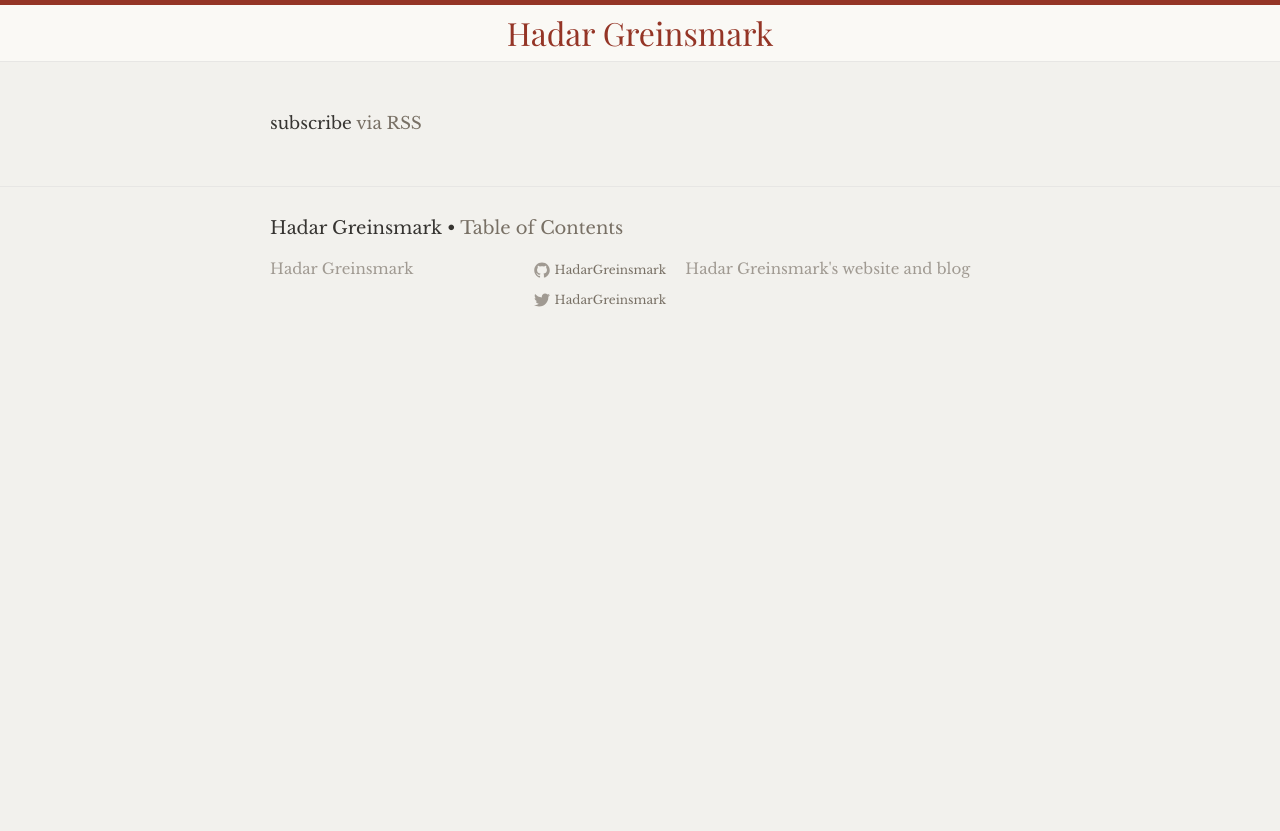
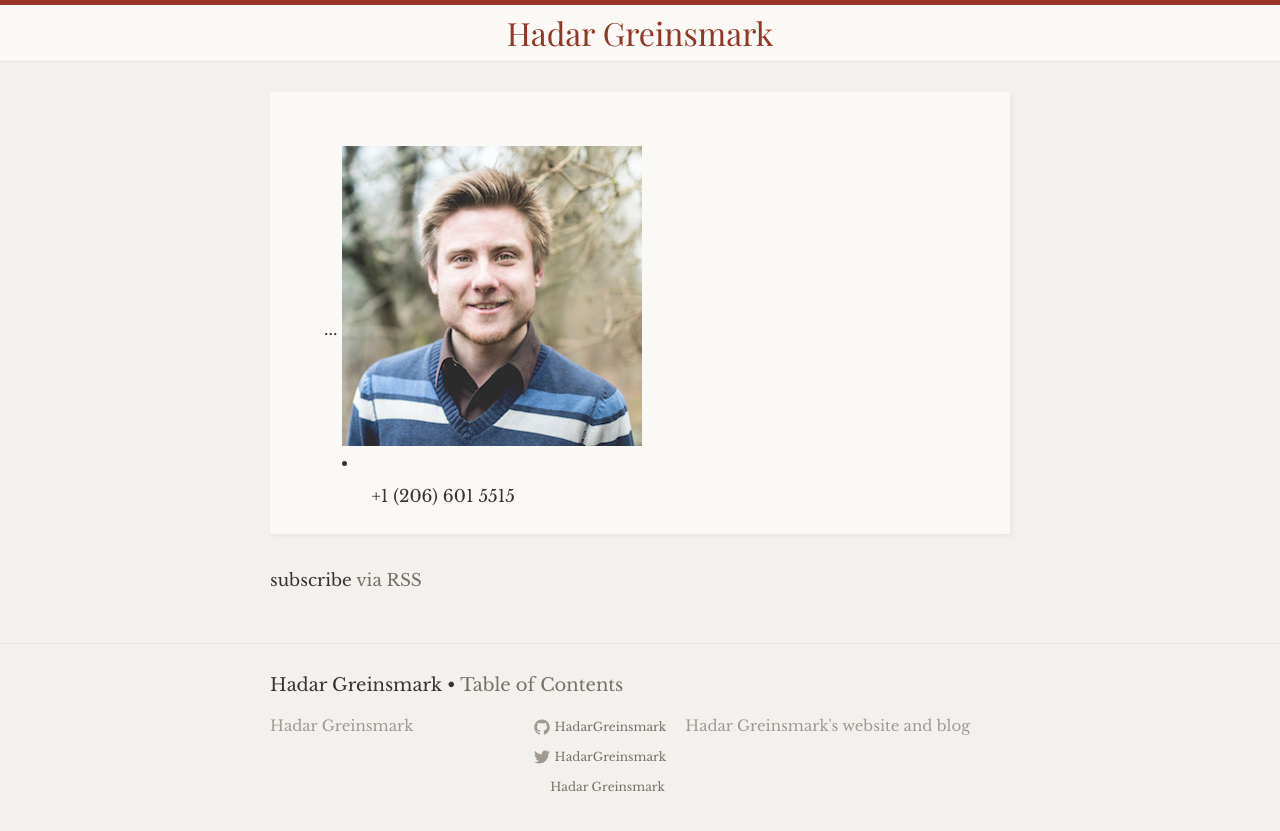
Before and after one commit to HadarGreinsmark/hadargreinsmark.github.io, a Jekyll site: the page built from index.html, in a window 1280 px wide. Shown: the top 831 px of the page. Built offline with Jekyll 4.4.1, drawn with Linux system fonts in a browser that asks for light colours; some web fonts are replaced.

Commit message:
Add info

```diff
--- a/_includes/footer.html
+++ b/_includes/footer.html
@@ -31,6 +31,10 @@
 						{% include icon-twitter.html username=site.twitter_username %}
 					</li>
 					{% endif %}
+
+					<li>
+						<a href="https://www.linkedin.com/in/hadar-greinsmark-349a07b2"><span class="icon icon--linkedin"><svg viewBox="0 0 16 16"><path fill="#828282" d="M136 333l0-283-94 0 0 283z m6 88c0-14-4-26-14-35-10-9-23-14-39-14l0 0c-16 0-29 5-38 14-10 9-14 21-14 35 0 14 4 26 14 35 10 9 23 14 39 14 16 0 28-5 38-14 9-9 14-21 14-35z m333-208l0-163-94 0 0 152c0 20-3 35-11 47-8 11-20 17-36 17-12 0-22-4-30-10-9-7-15-15-19-25-2-5-3-13-3-23l0-158-94 0c1 76 1 138 1 185 0 47 0 76 0 85l-1 13 94 0 0-41 0 0c4 6 7 12 11 16 4 5 10 10 17 15 6 5 15 10 24 13 10 3 21 4 33 4 33 0 59-11 79-32 20-22 29-54 29-95z"/></svg></span><span class="username">Hadar Greinsmark</span></a>
+					</li>
 				</ul>
 			</div>
 
--- a/index.html
+++ b/index.html
@@ -3,6 +3,21 @@ layout: default
 ---
 
 <div class="home">
+	<article>
+		<table>
+			<tr>
+				<td>
+					...
+				</td>
+				<td>
+					<img src="avatar.jpg" alt="Avatar of Hadar" />
+					<li>
+						<ul>+1 (206) 601 5515</ul>
+					</li>
+				</td>
+			</tr>
+		</table>
+	</article>
 
 	<ul class="post-list">
 		{% for post in site.posts %}
```
Also changed, not shown: avatar.jpg (added).
